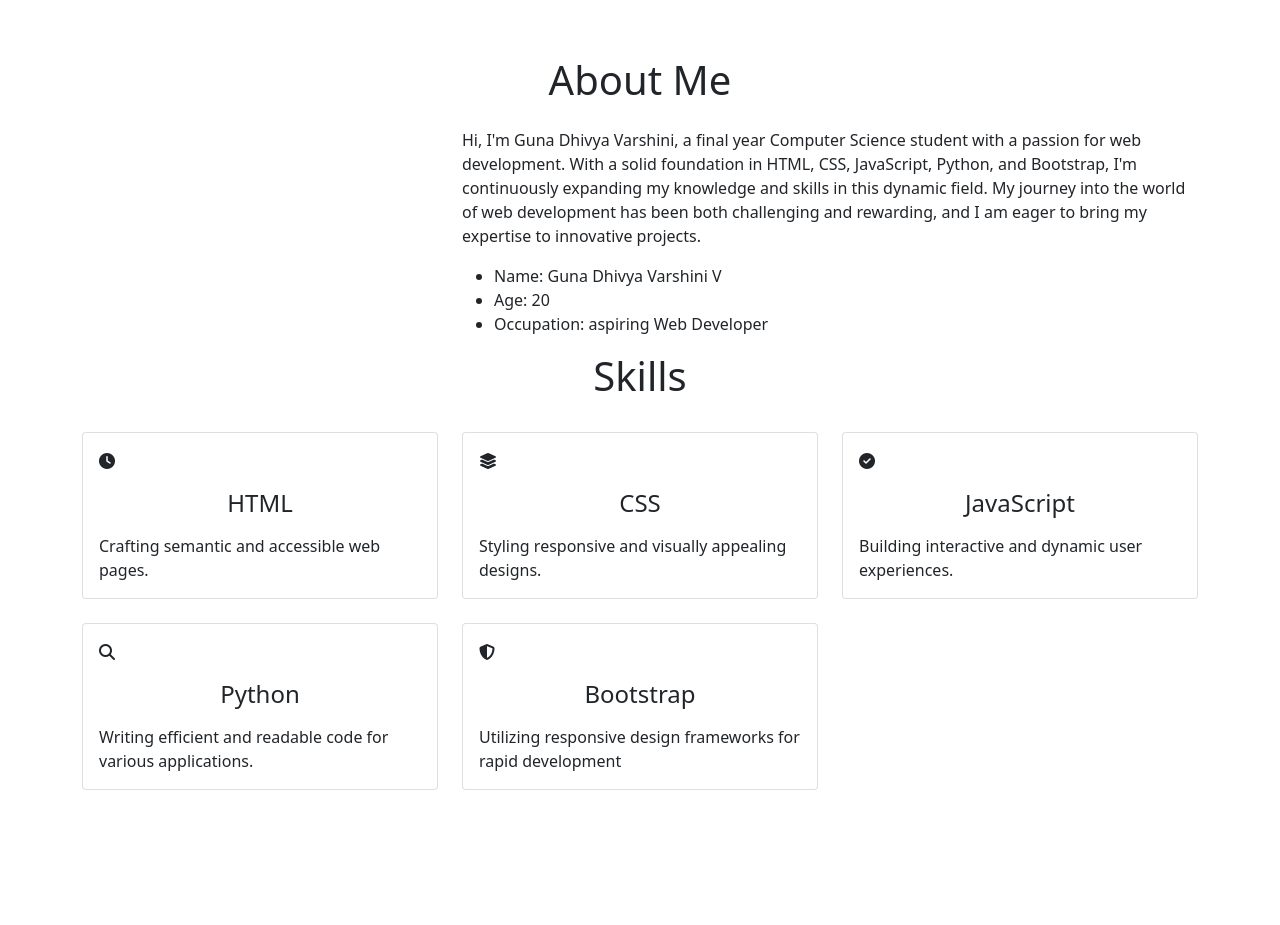
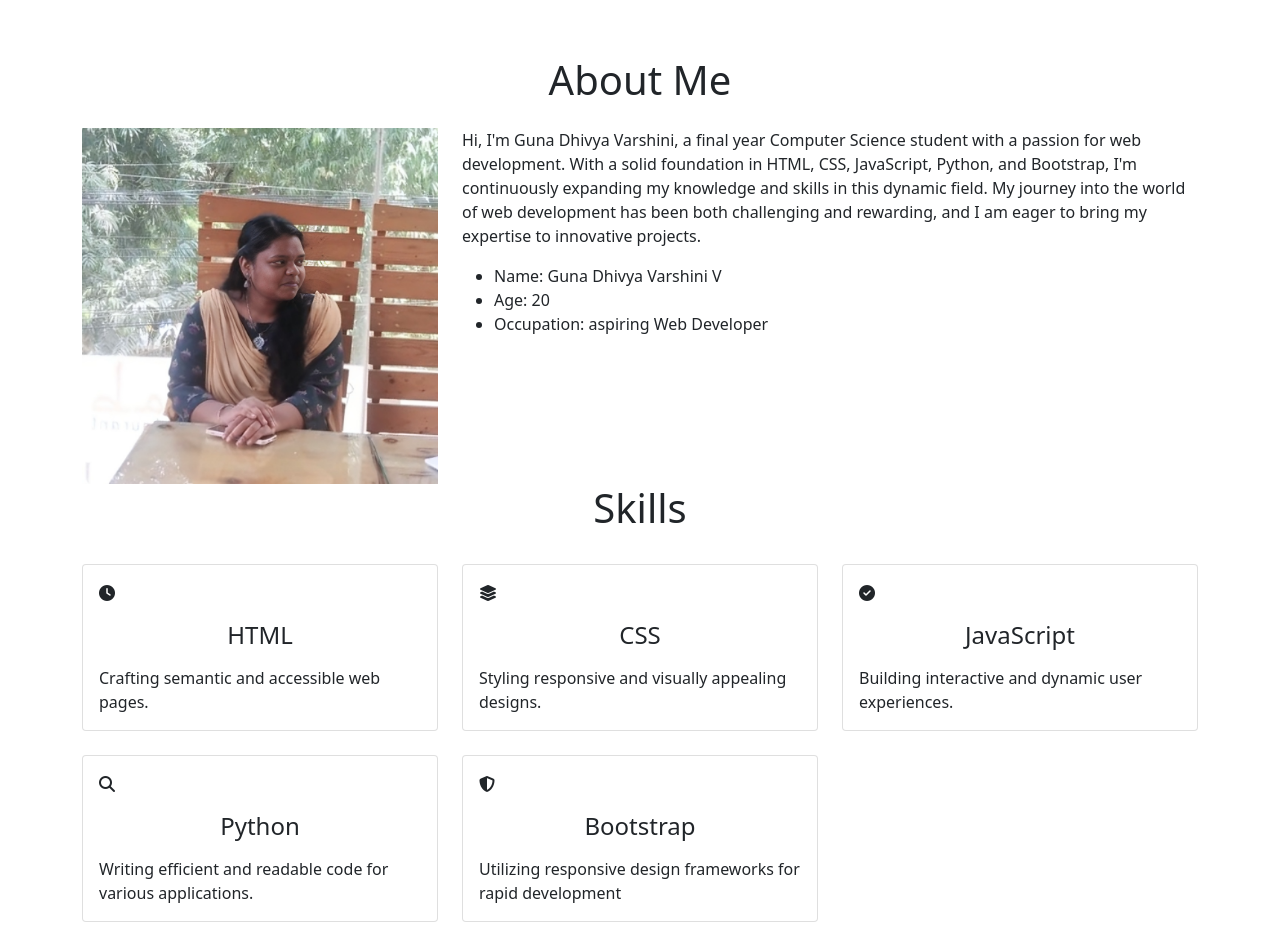
Before and after one commit to guna2004/portfolionew, a plain HTML site: page index.html in a window 1280 px wide. Shown: the part 920-1845 px from the top of the page. Drawn offline with nearby package versions, Linux system fonts and the light colour scheme; files whose address does not match are found by name.

Commit message:
Update index.html

```diff
--- a/index.html
+++ b/index.html
@@ -59,7 +59,7 @@
             <h1 class="text-center">About Me</h1>
             <div class="row mt-4">
                 <div class="col-lg-4">
-                    <img src="images/about1.png" class= "imageAboutPage" alt="">
+                    <img src="about1.png" class= "imageAboutPage" alt="">
                 </div>
 
                 <div class="col-lg-8">
```
